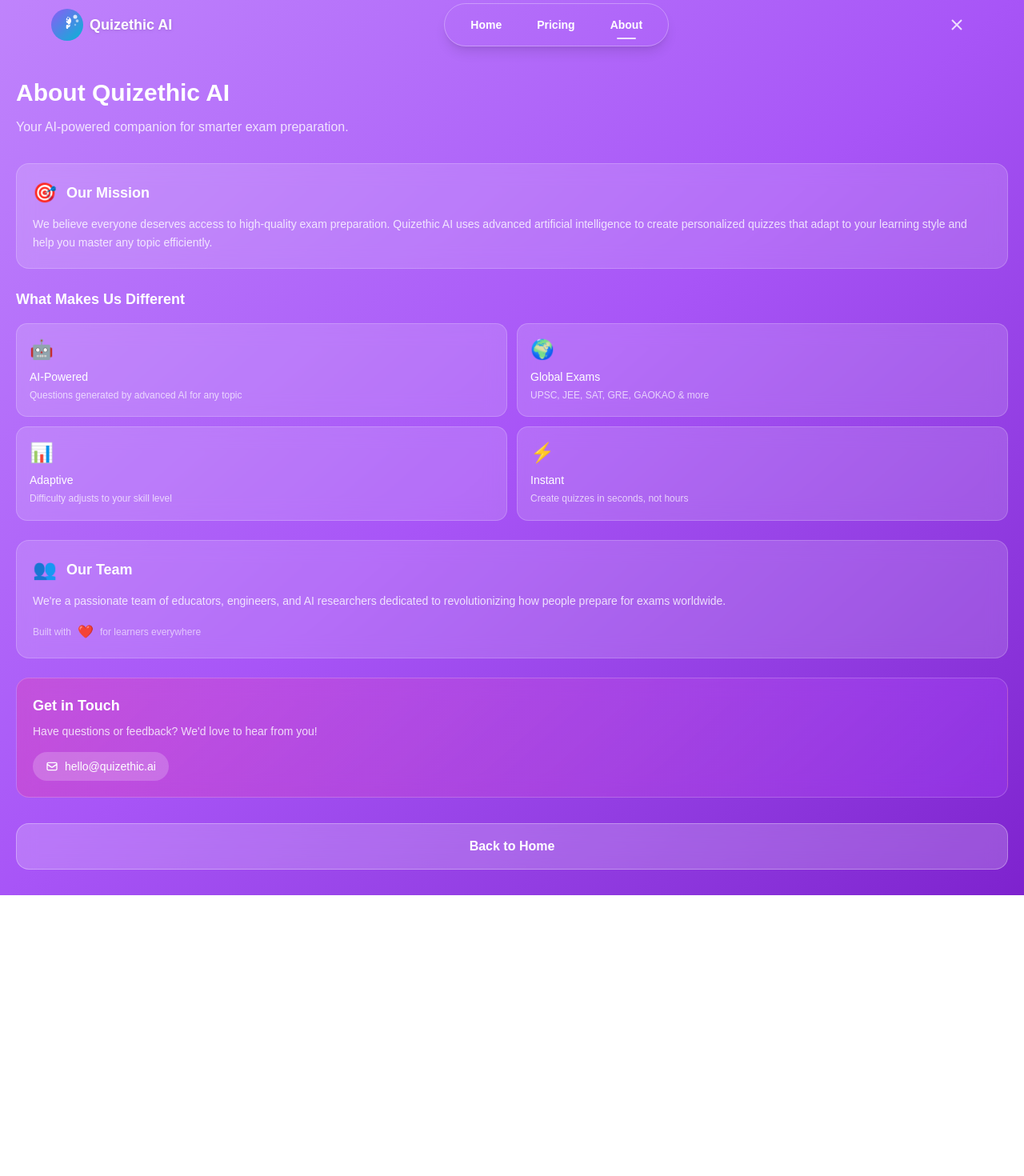
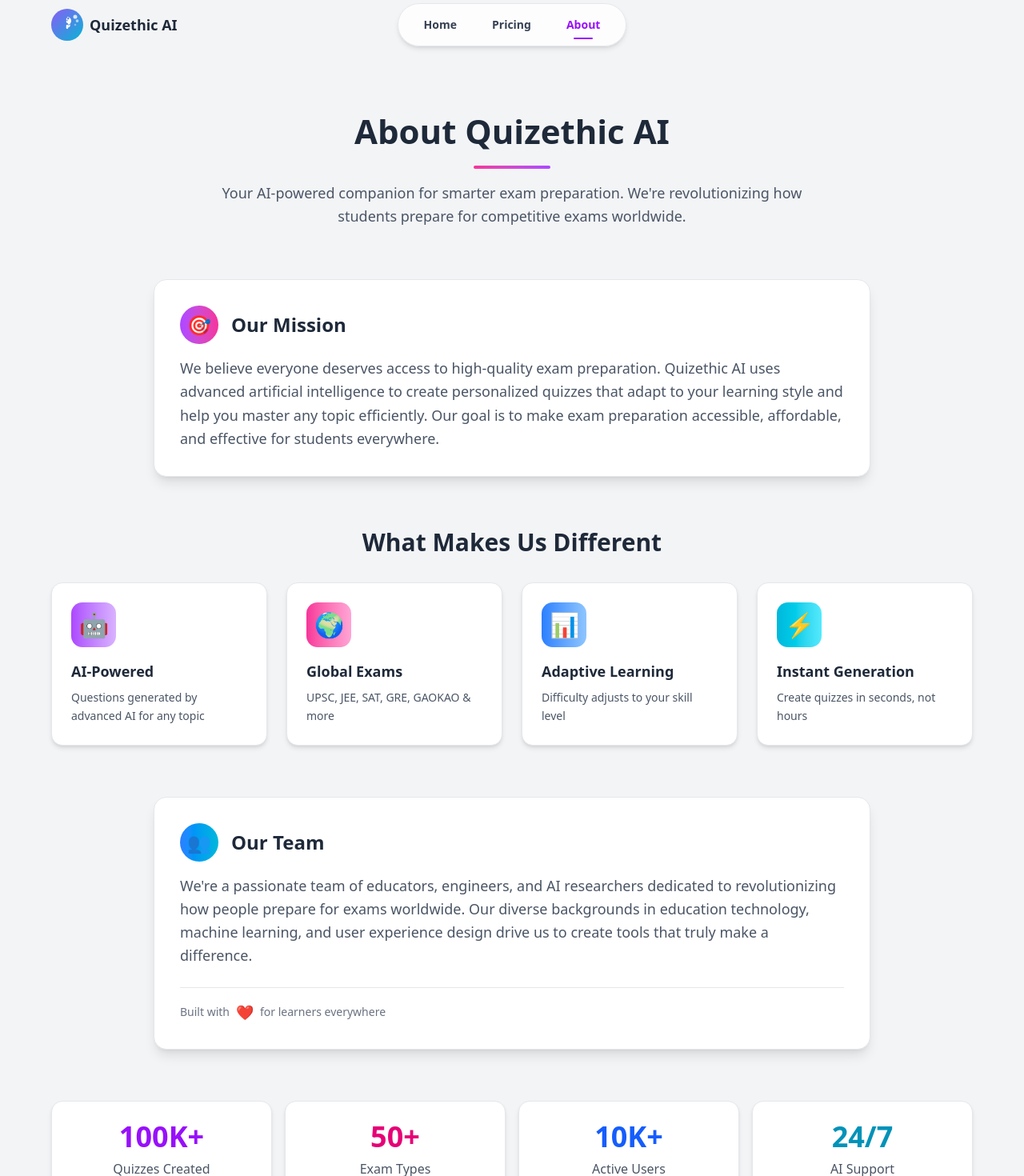
Before and after one commit to Adi4512/Quizlymvp, a React (Vite) app in the folder frontend/: page /about in a window 1280 px wide. Shown: the part 20-1490 px from the top of the page at 80% size. Before the commit the page ends 1139 px from the top, so only its background shows below. Built offline with nearby package versions, Linux system fonts and the light colour scheme; no server answers.

Commit message:
fix about page UI

```diff
--- a/frontend/src/components/About.tsx
+++ b/frontend/src/components/About.tsx
@@ -1,6 +1,5 @@
 import { useEffect } from "react";
-import { useNavigate } from "react-router-dom";
-import Navbar from "./Navbar";
+import { useNavigate, NavLink } from "react-router-dom";
 
 const About = () => {
   const navigate = useNavigate();
@@ -10,45 +9,103 @@
     window.scrollTo(0, 0);
   }, []);
 
+  const features = [
+    {
+      icon: "🤖",
+      title: "AI-Powered",
+      description: "Questions generated by advanced AI for any topic",
+      gradient: "from-purple-500 to-purple-300",
+    },
+    {
+      icon: "🌍",
+      title: "Global Exams",
+      description: "UPSC, JEE, SAT, GRE, GAOKAO & more",
+      gradient: "from-pink-500 to-pink-300",
+    },
+    {
+      icon: "📊",
+      title: "Adaptive Learning",
+      description: "Difficulty adjusts to your skill level",
+      gradient: "from-blue-500 to-blue-300",
+    },
+    {
+      icon: "⚡",
+      title: "Instant Generation",
+      description: "Create quizzes in seconds, not hours",
+      gradient: "from-cyan-500 to-cyan-300",
+    },
+  ];
+
   return (
-    <div className="min-h-screen w-full bg-gradient-to-br from-[#C084FC] via-[#A855F7] to-[#7E22CE] font-['Outfit',sans-serif]">
+    <div className="min-h-screen w-full bg-gray-100 relative overflow-hidden">
       {/* Desktop Header */}
-      <header className="hidden md:flex items-center justify-between px-8 lg:px-16 pt-6 pb-4">
+      <header className="hidden md:flex items-center px-8 lg:px-16 pt-6 pb-4 relative z-10">
+        {/* Left: Logo */}
+        <div className="flex-1">
           <button
             onClick={() => navigate("/")}
-          className="flex items-center gap-2"
+            className="cursor-pointer flex items-center gap-2"
           >
             <img
               src="/static/quizethic-favicon.svg"
               alt="Quizethic AI Logo"
               className="w-10 h-10 rounded-xl"
             />
-          <span className="font-bold text-lg text-white drop-shadow">
+            <span className="font-bold text-lg text-gray-800">
               Quizethic AI
             </span>
           </button>
+        </div>
 
-        {/* Center Navigation */}
-        <Navbar />
+        {/* Center: Navigation */}
+        <div className="flex-1 flex justify-center">
+          <div className="flex items-center gap-1 rounded-full px-3 py-2 bg-white/80 backdrop-blur-sm border border-gray-200 shadow-md">
+            <NavLink
+              to="/"
+              end
+              className={({ isActive }) =>
+                `cursor-pointer px-5 py-2 text-sm font-semibold transition-all duration-200 relative ${
+                  isActive
+                    ? "text-purple-600 after:absolute after:bottom-0 after:left-1/2 after:-translate-x-1/2 after:w-6 after:h-0.5 after:bg-purple-600 after:rounded-full"
+                    : "text-gray-700 hover:text-purple-600 hover:scale-105"
+                }`
+              }
+            >
+              Home
+            </NavLink>
+            <NavLink
+              to="/pricing"
+              className={({ isActive }) =>
+                `cursor-pointer px-5 py-2 text-sm font-semibold transition-all duration-200 relative ${
+                  isActive
+                    ? "text-purple-600 after:absolute after:bottom-0 after:left-1/2 after:-translate-x-1/2 after:w-6 after:h-0.5 after:bg-purple-600 after:rounded-full"
+                    : "text-gray-700 hover:text-purple-600 hover:scale-105"
+                }`
+              }
+            >
+              Pricing
+            </NavLink>
+            <NavLink
+              to="/about"
+              className={({ isActive }) =>
+                `cursor-pointer px-5 py-2 text-sm font-semibold transition-all duration-200 relative ${
+                  isActive
+                    ? "text-purple-600 after:absolute after:bottom-0 after:left-1/2 after:-translate-x-1/2 after:w-6 after:h-0.5 after:bg-purple-600 after:rounded-full"
+                    : "text-gray-700 hover:text-purple-600 hover:scale-105"
+                }`
+              }
+            >
+              About
+            </NavLink>
+          </div>
+        </div>
 
-        <button
-          onClick={() => navigate(-1)}
-          className="p-2 text-white/80 hover:text-white transition-colors"
-        >
-          <svg
-            className="w-6 h-6"
-            fill="none"
-            stroke="currentColor"
-            strokeWidth={2}
-            viewBox="0 0 24 24"
-          >
-            <path d="M6 18L18 6M6 6l12 12" />
-          </svg>
-        </button>
+        {/* Right: Empty space for balance */}
+        <div className="flex-1"></div>
       </header>
 
       {/* Mobile Header */}
-      <header className="md:hidden flex items-center justify-between px-5 pt-6 pb-4">
+      <header className="md:hidden flex items-center justify-between px-5 pt-6 pb-4 relative z-10">
         <button
           onClick={() => navigate("/")}
           className="flex items-center gap-2"
@@ -58,13 +115,13 @@
             alt="Quizethic AI Logo"
             className="w-8 h-8 rounded-xl"
           />
-          <span className="font-bold text-base text-white drop-shadow">
+          <span className="font-bold text-base text-gray-800">
             Quizethic AI
           </span>
         </button>
         <button
           onClick={() => navigate(-1)}
-          className="p-2 text-white/80 hover:text-white transition-colors"
+          className="p-2 text-gray-700 hover:text-gray-900 transition-colors"
         >
           <svg
             className="w-6 h-6"
@@ -79,113 +136,151 @@
       </header>
 
       {/* Main Content */}
-      <main className="px-5 pb-8">
+      <main className="relative z-10 px-4 sm:px-6 lg:px-8 pb-12 pt-8 sm:pt-12 md:pt-16">
         {/* Hero Section */}
-        <section className="mt-6 mb-8">
-          <h1 className="text-3xl font-bold text-white mb-3">
+        <section className="text-center mb-16 max-w-3xl mx-auto">
+          <h1 className="text-2xl sm:text-3xl md:text-4xl lg:text-[42px] font-bold text-gray-800 mb-4 leading-tight">
             About Quizethic AI
           </h1>
-          <p className="text-white/80 text-base leading-relaxed">
-            Your AI-powered companion for smarter exam preparation.
+          <div className="w-24 h-1 bg-gradient-to-r from-pink-500 to-purple-500 mx-auto mb-4 rounded-full"></div>
+          <p className="text-gray-600 text-base sm:text-lg leading-relaxed font-medium">
+            Your AI-powered companion for smarter exam preparation. We're
+            revolutionizing how students prepare for competitive exams
+            worldwide.
           </p>
         </section>
 
-        {/* Mission Card */}
-        <section className="mb-6">
-          <div className="bg-white/15 backdrop-blur-md rounded-2xl p-5 border border-white/20">
-            <div className="flex items-center gap-3 mb-3">
-              <span className="text-2xl">🎯</span>
-              <h2 className="text-white font-semibold text-lg">Our Mission</h2>
+        {/* Mission Section */}
+        <section className="max-w-4xl mx-auto mb-16">
+          <div className="bg-white rounded-2xl p-6 sm:p-8 shadow-lg border border-gray-200">
+            <div className="flex items-center gap-4 mb-4">
+              <div className="w-12 h-12 rounded-full bg-gradient-to-r from-purple-500 to-pink-500 flex items-center justify-center text-2xl">
+                🎯
               </div>
-            <p className="text-white/80 text-sm leading-relaxed">
+              <h2 className="text-gray-800 font-bold text-xl sm:text-2xl">
+                Our Mission
+              </h2>
+            </div>
+            <p className="text-gray-600 text-base sm:text-lg leading-relaxed">
               We believe everyone deserves access to high-quality exam
               preparation. Quizethic AI uses advanced artificial intelligence to
               create personalized quizzes that adapt to your learning style and
-              help you master any topic efficiently.
+              help you master any topic efficiently. Our goal is to make exam
+              preparation accessible, affordable, and effective for students
+              everywhere.
             </p>
           </div>
         </section>
 
         {/* Features Grid */}
-        <section className="mb-6">
-          <h2 className="text-white font-semibold text-lg mb-4">
+        <section className="max-w-6xl mx-auto mb-16">
+          <h2 className="text-gray-800 font-bold text-2xl sm:text-3xl mb-8 text-center">
             What Makes Us Different
           </h2>
-          <div className="grid grid-cols-2 gap-3">
-            <div className="bg-white/15 backdrop-blur-md rounded-xl p-4 border border-white/20">
-              <span className="text-2xl mb-2 block">🤖</span>
-              <h3 className="text-white font-medium text-sm mb-1">
-                AI-Powered
+          <div className="grid grid-cols-1 sm:grid-cols-2 lg:grid-cols-4 gap-6">
+            {features.map((feature, index) => (
+              <div
+                key={index}
+                className="bg-white rounded-xl p-6 shadow-md border border-gray-200 hover:shadow-lg transition-shadow"
+              >
+                <div
+                  className={`w-14 h-14 rounded-xl bg-gradient-to-r ${feature.gradient} flex items-center justify-center text-3xl mb-4`}
+                >
+                  {feature.icon}
+                </div>
+                <h3 className="text-gray-800 font-semibold text-lg mb-2">
+                  {feature.title}
                 </h3>
-              <p className="text-white/70 text-xs leading-relaxed">
-                Questions generated by advanced AI for any topic
+                <p className="text-gray-600 text-sm leading-relaxed">
+                  {feature.description}
                 </p>
               </div>
-            <div className="bg-white/15 backdrop-blur-md rounded-xl p-4 border border-white/20">
-              <span className="text-2xl mb-2 block">🌍</span>
-              <h3 className="text-white font-medium text-sm mb-1">
-                Global Exams
-              </h3>
-              <p className="text-white/70 text-xs leading-relaxed">
-                UPSC, JEE, SAT, GRE, GAOKAO & more
+            ))}
+          </div>
+        </section>
+
+        {/* Team Section */}
+        <section className="max-w-4xl mx-auto mb-16">
+          <div className="bg-white rounded-2xl p-6 sm:p-8 shadow-lg border border-gray-200">
+            <div className="flex items-center gap-4 mb-4">
+              <div className="w-12 h-12 rounded-full bg-gradient-to-r from-blue-500 to-cyan-500 flex items-center justify-center text-2xl">
+                👥
+              </div>
+              <h2 className="text-gray-800 font-bold text-xl sm:text-2xl">
+                Our Team
+              </h2>
+            </div>
+            <p className="text-gray-600 text-base sm:text-lg leading-relaxed mb-6">
+              We're a passionate team of educators, engineers, and AI
+              researchers dedicated to revolutionizing how people prepare for
+              exams worldwide. Our diverse backgrounds in education technology,
+              machine learning, and user experience design drive us to create
+              tools that truly make a difference.
             </p>
-            </div>
-            <div className="bg-white/15 backdrop-blur-md rounded-xl p-4 border border-white/20">
-              <span className="text-2xl mb-2 block">📊</span>
-              <h3 className="text-white font-medium text-sm mb-1">
-                Adaptive
-              </h3>
-              <p className="text-white/70 text-xs leading-relaxed">
-                Difficulty adjusts to your skill level
-              </p>
-            </div>
-            <div className="bg-white/15 backdrop-blur-md rounded-xl p-4 border border-white/20">
-              <span className="text-2xl mb-2 block">⚡</span>
-              <h3 className="text-white font-medium text-sm mb-1">
-                Instant
-              </h3>
-              <p className="text-white/70 text-xs leading-relaxed">
-                Create quizzes in seconds, not hours
-              </p>
+            <div className="flex items-center gap-2 pt-4 border-t border-gray-200">
+              <span className="text-sm text-gray-500">Built with</span>
+              <span className="text-red-500 text-lg">❤️</span>
+              <span className="text-sm text-gray-500">
+                for learners everywhere
+              </span>
             </div>
           </div>
         </section>
 
-        {/* Team Section */}
-        <section className="mb-6">
-          <div className="bg-white/15 backdrop-blur-md rounded-2xl p-5 border border-white/20">
-            <div className="flex items-center gap-3 mb-3">
-              <span className="text-2xl">👥</span>
-              <h2 className="text-white font-semibold text-lg">Our Team</h2>
+        {/* Stats Section */}
+        <section className="max-w-6xl mx-auto mb-16">
+          <div className="grid grid-cols-2 md:grid-cols-4 gap-4">
+            <div className="bg-white rounded-xl p-6 text-center shadow-md border border-gray-200">
+              <div className="text-3xl sm:text-4xl font-bold text-purple-600 mb-2">
+                100K+
               </div>
-            <p className="text-white/80 text-sm leading-relaxed mb-4">
-              We're a passionate team of educators, engineers, and AI
-              researchers dedicated to revolutionizing how people prepare for
-              exams worldwide.
-            </p>
-            <div className="flex items-center gap-2">
-              <span className="text-xs text-white/60">Built with</span>
-              <span className="text-red-400">❤️</span>
-              <span className="text-xs text-white/60">for learners everywhere</span>
+              <div className="text-gray-600 text-sm sm:text-base">
+                Quizzes Created
+              </div>
+            </div>
+            <div className="bg-white rounded-xl p-6 text-center shadow-md border border-gray-200">
+              <div className="text-3xl sm:text-4xl font-bold text-pink-600 mb-2">
+                50+
+              </div>
+              <div className="text-gray-600 text-sm sm:text-base">
+                Exam Types
+              </div>
+            </div>
+            <div className="bg-white rounded-xl p-6 text-center shadow-md border border-gray-200">
+              <div className="text-3xl sm:text-4xl font-bold text-blue-600 mb-2">
+                10K+
+              </div>
+              <div className="text-gray-600 text-sm sm:text-base">
+                Active Users
+              </div>
+            </div>
+            <div className="bg-white rounded-xl p-6 text-center shadow-md border border-gray-200">
+              <div className="text-3xl sm:text-4xl font-bold text-cyan-600 mb-2">
+                24/7
+              </div>
+              <div className="text-gray-600 text-sm sm:text-base">
+                AI Support
+              </div>
             </div>
           </div>
         </section>
 
-        {/* Contact */}
-        <section className="mb-8">
-          <div className="bg-gradient-to-r from-pink-500/30 to-purple-500/30 backdrop-blur-md rounded-2xl p-5 border border-white/20">
-            <h2 className="text-white font-semibold text-lg mb-2">
+        {/* Contact Section */}
+        <section className="max-w-4xl mx-auto mb-12">
+          <div className="bg-gradient-to-r from-pink-500 to-purple-500 rounded-2xl p-6 sm:p-8 shadow-lg text-white">
+            <h2 className="text-white font-bold text-xl sm:text-2xl mb-3">
               Get in Touch
             </h2>
-            <p className="text-white/80 text-sm mb-4">
-              Have questions or feedback? We'd love to hear from you!
+            <p className="text-white/90 text-base sm:text-lg mb-6 leading-relaxed">
+              Have questions or feedback? We'd love to hear from you! Reach out
+              and let's make exam preparation better together.
             </p>
             <a
-              href="mailto:hello@quizethic.ai"
-              className="inline-flex items-center gap-2 bg-white/20 px-4 py-2 rounded-full text-white text-sm font-medium hover:bg-white/30 transition-colors"
+              href="mailto:QuizethicAI@protonmail.com"
+              className="inline-flex items-center gap-3 bg-white/20 hover:bg-white/30 backdrop-blur-sm px-6 py-3 rounded-full text-white font-semibold transition-all duration-200 hover:scale-105"
             >
               <svg
-                className="w-4 h-4"
+                className="w-5 h-5"
                 fill="none"
                 stroke="currentColor"
                 strokeWidth={2}
@@ -193,18 +288,20 @@
               >
                 <path d="M3 8l7.89 5.26a2 2 0 002.22 0L21 8M5 19h14a2 2 0 002-2V7a2 2 0 00-2-2H5a2 2 0 00-2 2v10a2 2 0 002 2z" />
               </svg>
-              hello@quizethic.ai
+              QuizethicAI@protonmail.com
             </a>
           </div>
         </section>
 
         {/* Back to Home */}
+        <div className="max-w-4xl mx-auto">
           <button
             onClick={() => navigate("/")}
-          className="w-full bg-white/20 backdrop-blur-md text-white font-semibold py-4 rounded-2xl border border-white/30 active:scale-[0.98] transition-transform"
+            className="w-full bg-white text-gray-800 font-semibold py-4 rounded-2xl border-2 border-gray-300 hover:border-gray-400 active:scale-[0.98] transition-all shadow-md hover:shadow-lg"
           >
             Back to Home
           </button>
+        </div>
       </main>
     </div>
   );
```
Lines whose indentation alone changed are shown as unchanged.
